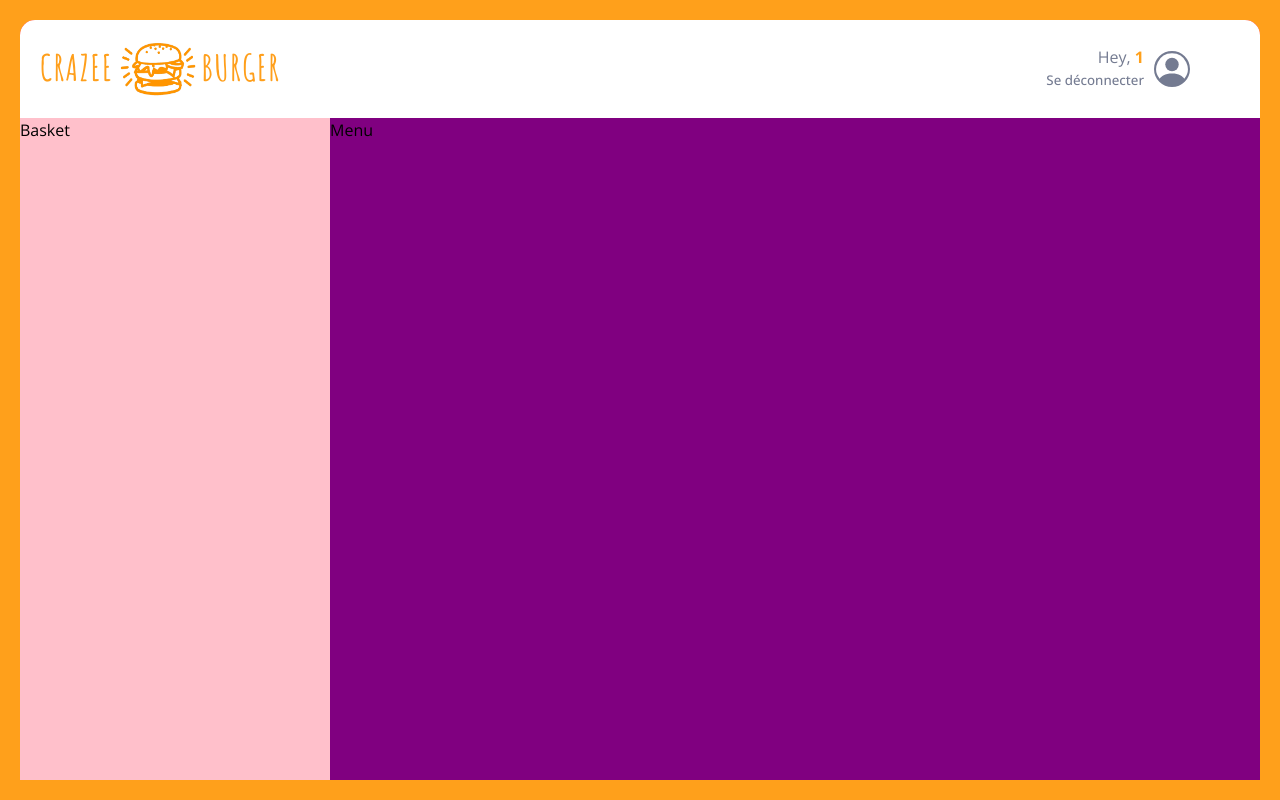
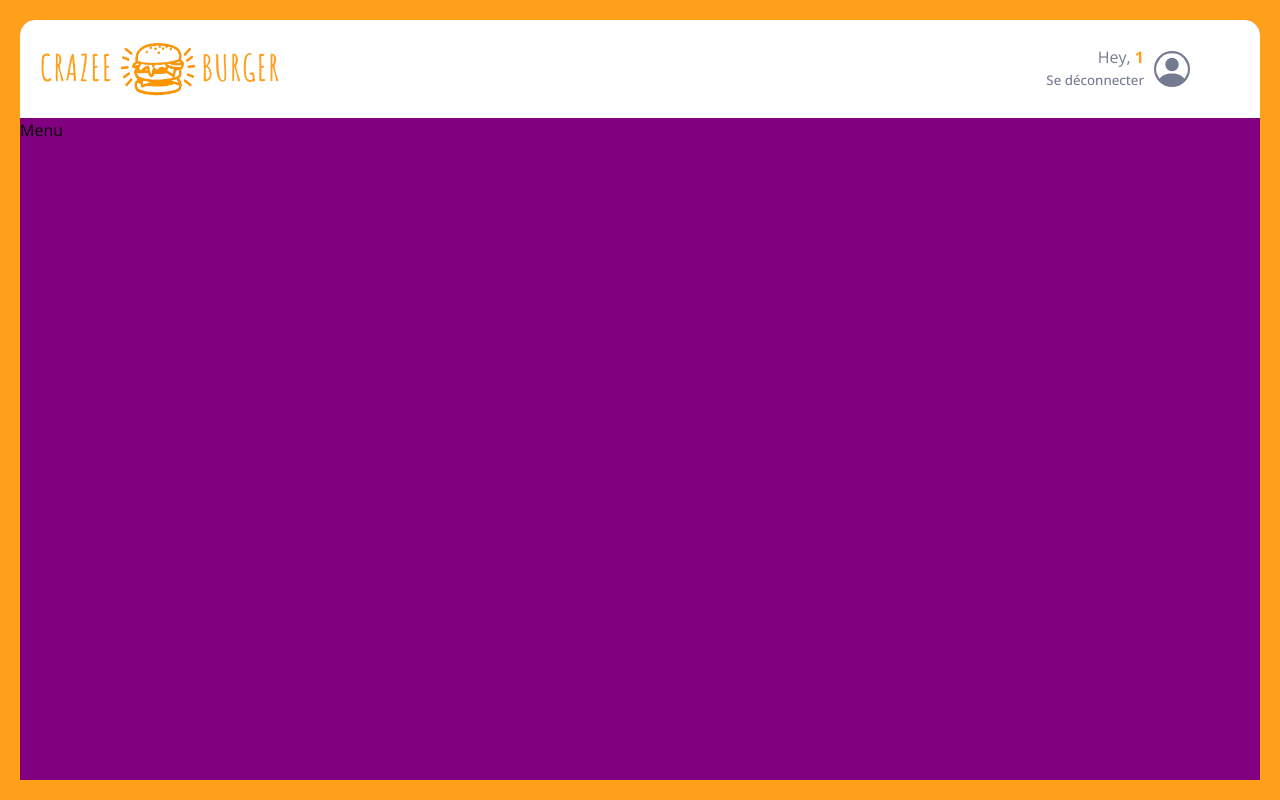
Before and after one commit to OpcMarc-Olivier/crazy-burger2, a React (Vite) app: page /order/1 in a window 1280 px wide. Built offline with nearby package versions, Linux system fonts and the light colour scheme.

Commit message:
💡  F05: ORDER > Main > prepare code for <Basket/>

```diff
--- a/src/components/pages/orderPage/Main/Main.jsx
+++ b/src/components/pages/orderPage/Main/Main.jsx
@@ -6,7 +6,7 @@
 function Main() {
     return (
         <MainStyled className="main">
-            <div className="basket">Basket</div>
+            {/* <div className="basket">Basket</div> */}
             <Menu />
         </MainStyled>
     );
@@ -14,16 +14,16 @@
 
 const MainStyled = styled.div`
     display: grid;
-    grid-template-columns: 25% 1fr;
+    grid-template-columns: 1fr;
     flex: 1;
     border-bottom-left-radius: ${theme.borderRadius.extraRound};
     border-bottom-right-radius: ${theme.borderRadius.extraRound};
     background: ${theme.colors.background_white};
     box-shadow: 0px 8px 20px 8px rgba(0, 0, 0, 0.2) inset;
 
-    .basket {
+    /* .basket {
         background: pink;
-    }
+    } */
 `;
 
 export default Main;
```
